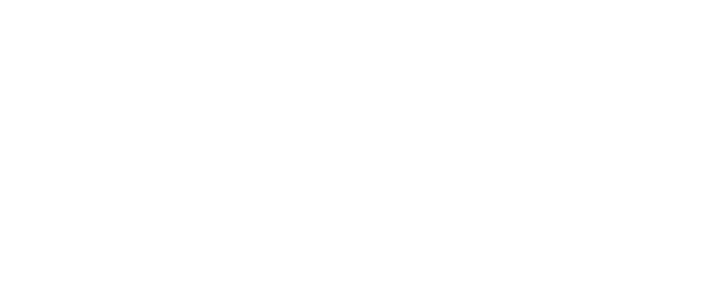
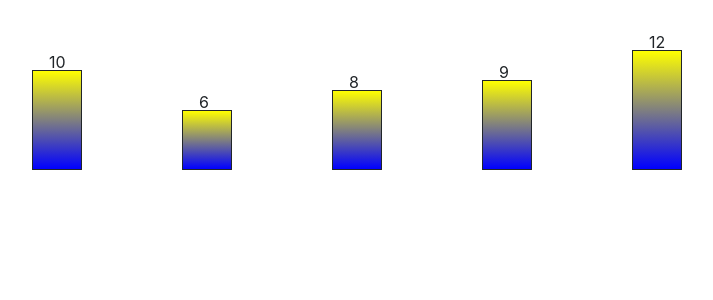
Before and after one commit to LonginusJi/React-Project, a React (Create React App) app: page /rect in a window 1280 px wide. Before the commit this address had no page. Shown: the top 300 px of the page, without its empty margins (283-996 px from the left). Built offline with nearby package versions, Linux system fonts and the light colour scheme.

Commit message:
Add histogram

```diff
--- a/public/App.css
+++ b/public/App.css
@@ -39,13 +39,39 @@
     width: 100%;
     border: solid 2px;
     border-radius: 10px;
+
+    .progress-bar {
+        width: 0%;
+        height: 20px;
+        border-radius: 8px;
+        transition: width 0.1s linear;
+        animation: bar-color 10s infinite;
+    }
 }
-.progress-bar {
-    width: 0%;
-    height: 20px;
-    border-radius: 8px;
+.progress-label {
+    align-self: end;
 }
-
 .button-group {
     align-self: center;
 }
+
+.rect-container {
+    display: flex;
+    justify-content: center;
+    align-items: flex-end;
+}
+
+.rect {
+    position: relative;
+    display: inline;
+    margin: 50px 50px;
+    width: 50px;
+    background: linear-gradient(0deg, blue, yellow);
+    border: solid 1px;
+}
+
+.rect-label {
+    position: absolute;
+    top: -21px;
+    left: 16px;
+}
--- a/src/App.jsx
+++ b/src/App.jsx
@@ -8,6 +8,7 @@
 import { Clock } from './pages/clock';
 import { Countdown } from './pages/countdown';
 import { ProgressBar } from './pages/progress_bar';
+import { Rect } from './pages/rect';
 
 export default function App() {
   return (
@@ -18,6 +19,7 @@
             <Route path="/" element={<Clock />} />
             <Route path="/countdown" element={<Countdown />} />
             <Route path="/progressbar" element={<ProgressBar />} />
+            <Route path="/rect" element={<Rect />} />
           </Routes>
         </div>
       </Router>
--- a/src/pages/countdown.jsx
+++ b/src/pages/countdown.jsx
@@ -66,7 +66,8 @@
         <Form inline className='center-block'>
           <FormControl
             className='Deadline-input'
-            placeholder='Set countdown seconds' onChange={e => this.onDeadLineChange(e.target.value)} />
+            placeholder='Set countdown seconds'
+            onChange={e => this.onDeadLineChange(e.target.value)} />
           {!countdownStart ?
             <Button disabled={!this.state.timeSetted} onClick={this.startTimer}>Start</Button>
             : <Button onClick={this.stopTimer}>Stop</Button>
--- a/src/pages/progress_bar.jsx
+++ b/src/pages/progress_bar.jsx
@@ -7,6 +7,7 @@
     super(props)
     this.state = {
       loader: null,
+      length: 0
     }
 
     this.startProgress = this.startProgress.bind(this);
@@ -18,28 +19,39 @@
     let length = 0;
     const loader = setInterval(() => {
       if (length === 100) {
-        clearInterval(loader)
+        clearInterval(loader);
       } else {
         length++;
+        var firstStart = 100 -length
+        var secondStart = 180-length
+        var thirdStart = 200-length
+        progressBar.style.background = `linear-gradient(0.25turn, rgb(47, 11, 252) ${firstStart}%, rgb(255, 25, 25) ${secondStart}%, rgb(18, 233, 57) ${thirdStart}%)`
         progressBar.style.width = length + '%';
         progressBar.style.innerWidth = length + '%';
+        this.setState({ length });
       }
     }, 100);
 
-    this.setState({ loader })
+    this.setState({ loader });
   }
 
   resetProgress() {
-    clearInterval(this.state.loader)
-    document.querySelector('.progress-bar').style.width = '0%'
+    clearInterval(this.state.loader);
+    this.setState({ length: 0 });
+    document.querySelector('.progress-bar').style.width = '0%';
+    document.querySelector('.progress-bar').style.background = 'rgb(47, 11, 252)';
   }
 
   render() {
+    const { length } = this.state;
     return (
       <div className="component-container">
         <div className="progress-bar-container">
           <div className="progress-bar" />
         </div>
+        <span className="progress-label">
+          Loading: {length}%
+        </span>
         <div className="button-group">
           <Button onClick={this.startProgress}>
             Start progress
--- /dev/null
+++ b/src/pages/rect.jsx
@@ -0,0 +1,46 @@
+import React from "react"
+
+export class Rect extends React.Component {
+  constructor(props) {
+    super(props)
+    this.state = {
+      data: [10, 6, 8, 9, 12],
+      data1: 10,
+      data2: 6,
+      data3: 8,
+      data4: 9,
+      data5: 12,
+    }
+  }
+
+  componentDidMount() {
+    const { data } = this.state;
+    const rects = document.querySelectorAll('.rect')
+    rects.forEach((el,i) => {
+      el.style.height = `${data[i] * 10}px`
+    })
+  }
+
+  render() {
+    const {data1, data2, data3, data4, data5 } = this.state
+    return (
+      <div className="rect-container">
+        <div className="rect">
+          <label className="rect-label">{data1}</label>
+        </div>
+        <div className="rect">
+          <label className="rect-label">{data2}</label>
+        </div>
+        <div className="rect">
+          <label className="rect-label">{data3}</label>
+        </div>
+        <div className="rect">
+          <label className="rect-label">{data4}</label>
+        </div>
+        <div className="rect">
+          <label className="rect-label">{data5}</label>
+        </div>
+      </div>
+    )
+  }
+}
```
